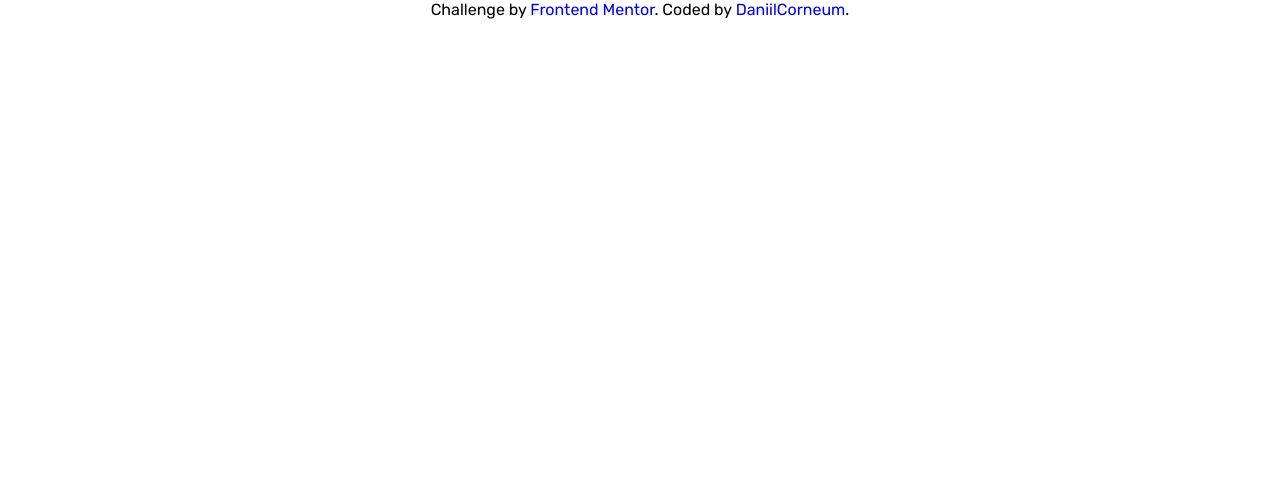
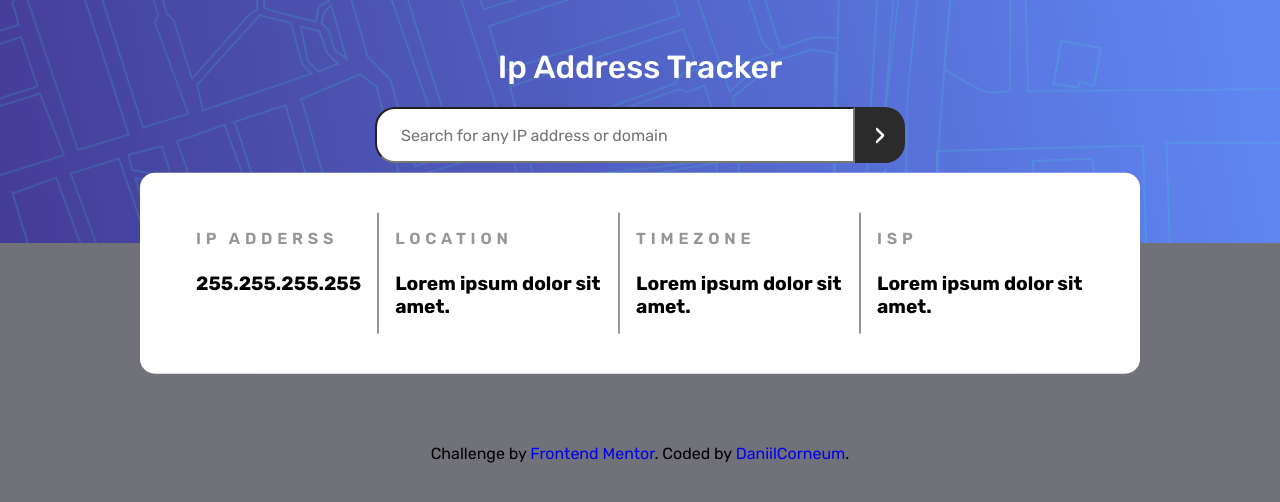
Before and after one commit to DanyaCorneum/IP-Address-Tracker, a website built with Parcel: page index.html in a window 1280 px wide. Built offline with nearby package versions, Linux system fonts and the light colour scheme.

Commit message:
added styles

```diff
--- a/index.html
+++ b/index.html
@@ -13,13 +13,45 @@
       rel="icon"
       type="image/png"
       sizes="32x32"
-      href="./images/favicon-32x32.png"
+      href="src/images/favicon-32x32.png"
     />
     <link rel="stylesheet" href="src/styles/config.css" />
+    <link rel="stylesheet" href="src/styles/style.css" />
     <title>IP Address Tracker</title>
   </head>
   <body>
-    <div style="text-align: center">
+    <div class="finder">
+      <h1 class="title">Ip Address Tracker</h1>
+      <form class="search-bar" action="">
+        <input
+          class="search-bar__input"
+          type="text"
+          placeholder="Search for any IP address or domain"
+        />
+        <button class="search-bar__button">&#8250</button>
+      </form>
+    </div>
+
+    <div class="info">
+      <div class="info__block" id="IP">
+        <div class="info-block__subtitle">IP adderss</div>
+        <div class="info-block__title">255.255.255.255</div>
+      </div>
+      <div class="info__block" id="location">
+        <div class="info-block__subtitle">Location</div>
+        <div class="info-block__title">Lorem ipsum dolor sit amet.</div>
+      </div>
+      <div class="info__block" id="timezone">
+        <div class="info-block__subtitle">Timezone</div>
+        <div class="info-block__title">Lorem ipsum dolor sit amet.</div>
+      </div>
+      <div class="info__block" id="isp">
+        <div class="info-block__subtitle">ISP</div>
+        <div class="info-block__title">Lorem ipsum dolor sit amet.</div>
+      </div>
+    </div>
+
+    <div class="footer" style="text-align: center">
       Challenge by
       <a href="https://www.frontendmentor.io?ref=challenge" target="_blank"
         >Frontend Mentor</a
--- a/src/styles/config.css
+++ b/src/styles/config.css
@@ -1,6 +1,6 @@
 :root {
   --very-dark-gray: hsl(0, 0%, 17%);
-  --dark-dray: hsl(0, 0%, 59%);
+  --dark-gray: hsl(0, 0%, 59%);
 }
 * {
   font-family: "Rubik", sans-serif;
@@ -13,6 +13,7 @@
 }
 body {
   margin: 0;
+  background-color: rgb(113, 113, 121);
 }
 button {
   border: none;
--- /dev/null
+++ b/src/styles/style.css
@@ -0,0 +1,77 @@
+.finder {
+  background-image: url("../images/pattern-bg-desktop.png");
+  background-size: cover;
+  text-align: center;
+  padding-top: 3rem;
+  padding-left: 1rem;
+  padding-right: 1rem;
+}
+.title {
+  margin-top: 0;
+  color: white;
+  font-size: 2rem;
+  font-weight: 500;
+}
+.search-bar {
+  display: flex;
+  justify-content: center;
+}
+.search-bar__input {
+  height: 3.5rem;
+  width: 100%;
+  max-width: 30rem;
+  color: var(--very-dark-gray);
+  font-size: 1rem;
+  padding-left: 1.5rem;
+  border-radius: 20px;
+  border-top-right-radius: 0;
+  border-bottom-right-radius: 0;
+  margin-bottom: 5rem;
+}
+.search-bar__button {
+  width: 100%;
+  max-width: 50px;
+  color: white;
+  height: 3.5rem;
+  background-color: var(--very-dark-gray);
+  border-top-right-radius: 20px;
+  border-bottom-right-radius: 20px;
+  font-size: 2rem;
+  transition: background-color 200ms ease-in-out;
+}
+.search-bar__button:hover {
+  background-color: var(--dark-gray);
+}
+
+.info {
+  display: flex;
+  justify-content: center;
+  padding: 2.5rem;
+  position: relative;
+  width: 100%;
+  max-width: 1000px;
+  transform: translateY(-35%);
+  background-color: white;
+  border-radius: 15px;
+  margin: 0 auto;
+}
+.info__block {
+  padding: 1rem;
+  border-right: 2px solid var(--dark-gray);
+}
+.info__block:last-child {
+  border-right: none;
+}
+.info-block__subtitle {
+  color: var(--dark-gray);
+  font-weight: 600;
+  text-transform: uppercase;
+  letter-spacing: 0.3rem;
+  margin-bottom: 1.5rem;
+}
+.info-block__title {
+  font-size: 1.2rem;
+  font-weight: 700;
+}
+.footer {
+}
```
Also changed, not shown: src/images/favicon-32x32.png (renamed from images/favicon-32x32.png), src/images/icon-arrow.svg (renamed from images/icon-arrow.svg), src/images/icon-location.svg (renamed from images/icon-location.svg), src/images/pattern-bg-desktop.png (renamed from images/pattern-bg-desktop.png), src/images/pattern-bg-mobile.png (renamed from images/pattern-bg-mobile.png), 1 other file.
